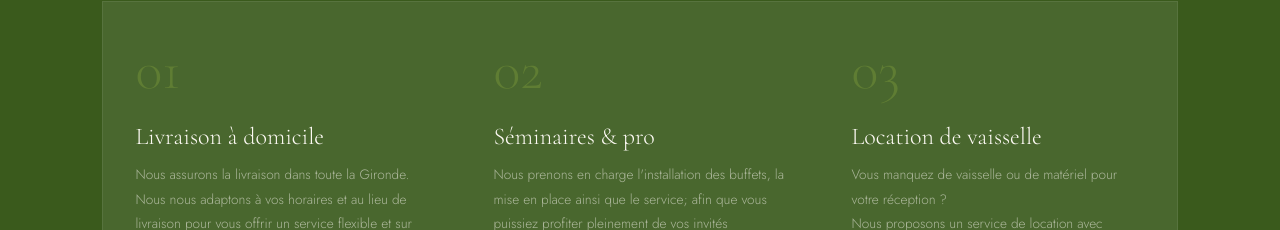
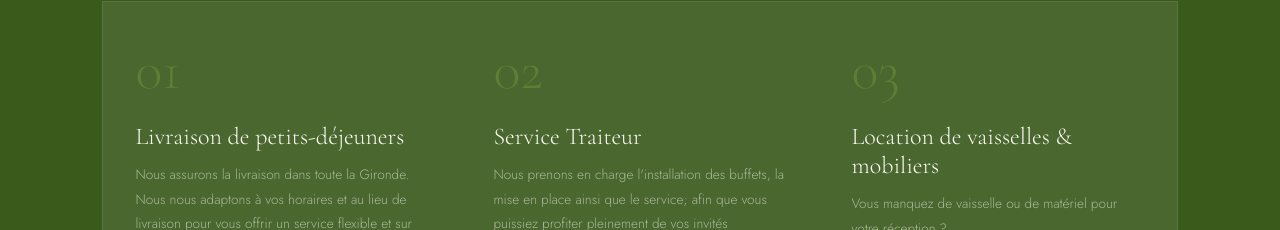
Before and after one commit to RomainBonnifet/Tsara-Traiteur-V2, a Next.js app: page / in a window 1280 px wide. Shown: the part 2540-2770 px from the top of the page. Built offline with nearby package versions, Linux system fonts and the light colour scheme; no server answers; the database is empty.

Commit message:
content: update services title & text

```diff
--- a/components/Services.tsx
+++ b/components/Services.tsx
@@ -7,19 +7,19 @@ export default function Services() {
       <div className="services-grid">
         <div className="service-card">
           <div className="service-num">01</div>
-          <h3>Livraison à domicile</h3>
+          <h3>Livraison de petits-déjeuners</h3>
           <p>Nous assurons la livraison dans toute la Gironde. Nous nous adaptons à vos horaires et au lieu de livraison pour vous offrir un service flexible et sur mesure</p>
           <span className="service-pill">Rayon de 20km autour de Coutras</span>
         </div>
         <div className="service-card">
           <div className="service-num">02</div>
-          <h3>Séminaires &amp; pro</h3>
+          <h3>Service Traiteur</h3>
           <p>Nous prenons en charge l'installation des buffets, la mise en place ainsi que le service; afin que vous puissiez profiter pleinement de vos invités</p>
           <span className="service-pill">Dans toute la région</span>
         </div>
         <div className="service-card">
           <div className="service-num">03</div>
-          <h3>Location de vaisselle</h3>
+          <h3>Location de vaisselles & mobiliers</h3>
           <p>Vous manquez de vaisselle ou de matériel pour votre réception ? <br />Nous proposons un service de location avec livraison et installation directement sur le lieu de l'événement.</p>
           <span className="service-pill">Sur demande</span>
         </div>
```
